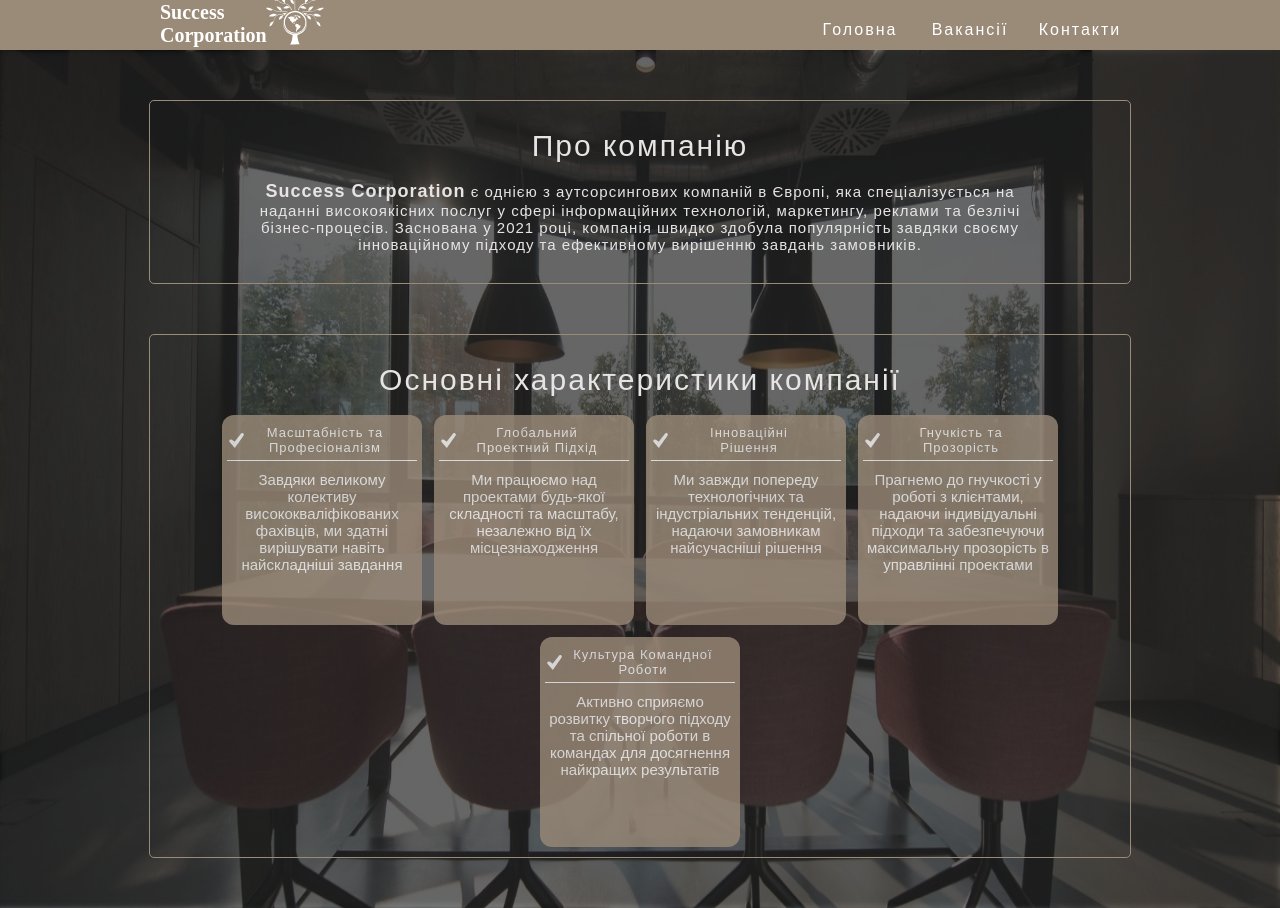
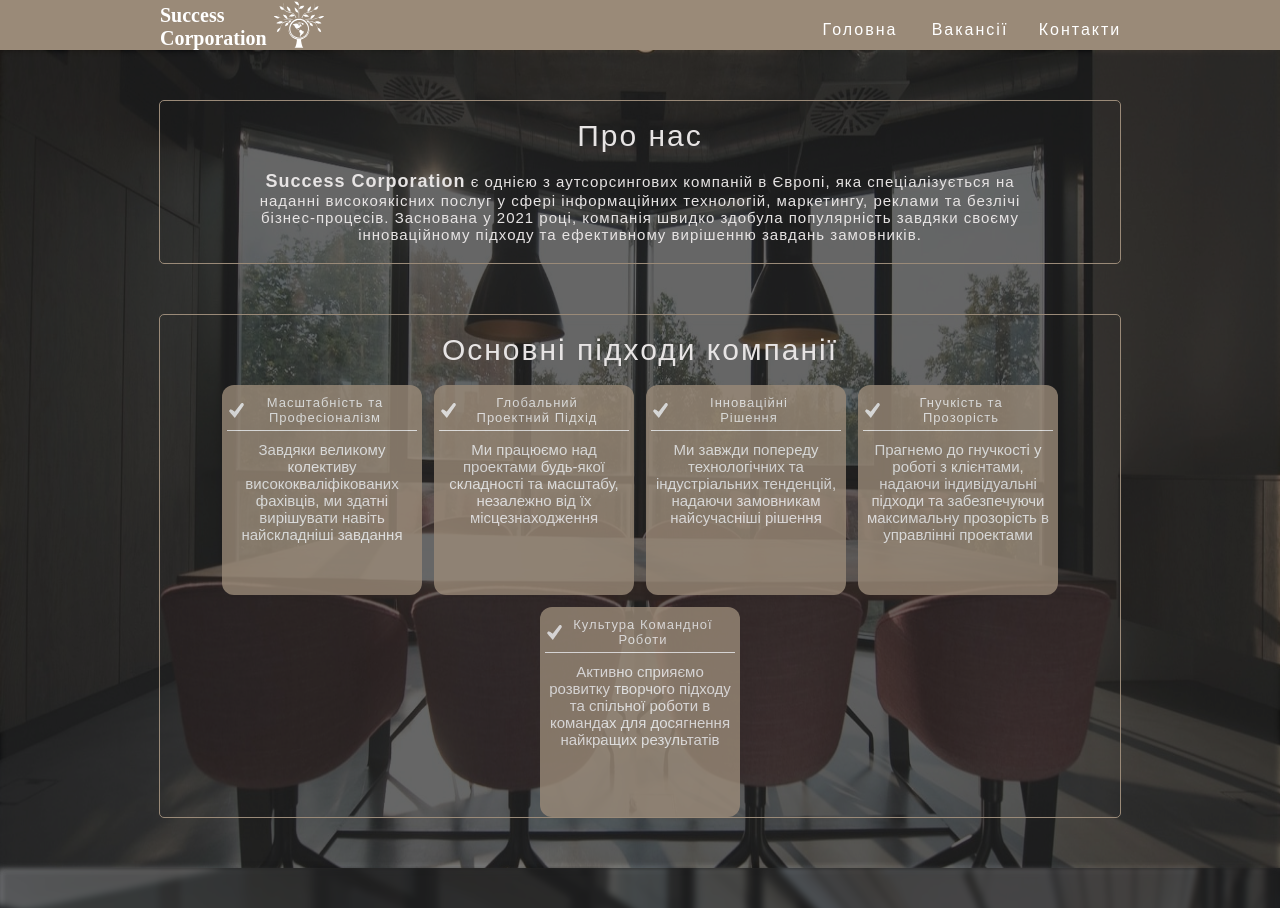
Before and after one commit to sadghost333/succes_corp, a website built with webpack: page src/template.html in a window 1280 px wide. Shown: the top 908 px of the page. Built offline with nearby package versions, Linux system fonts and the light colour scheme.

Commit message:
fix with edits

```diff
--- a/src/styles/main.scss
+++ b/src/styles/main.scss
@@ -58,16 +58,15 @@ body {
 
 .header-wraper{
     padding-top: 10px;
-    height: 70px;
+    height: 65px;
     @include flex-wall();
 }
 
 .logo-wraper{
     margin-bottom: 26px;
     width: 165px;
-    height: 60px;
+    height: 65px;
     @include flex-wall();
-    gap: 30px;
 }
 
 .logo-text {
@@ -79,13 +78,13 @@ body {
 }
 
 .logo-img {
-    width: 60px;
-    align-self: self-start;
+    width: 52px;
+    align-self: self-end;
 }
 
 .header-items-wraper {
     width: 300px;
-    height: 60px;
+    height: 50px;
     @include flex-wall();
 }
 
@@ -147,7 +146,7 @@ body {
     position: absolute;
     width: 100%;
     height: 100%;
-    background: url(../assets/img/section_1_bg.jpg) center center/1500px 1500px no-repeat;
+    background: url(../assets/img/section_1_bg.jpg) center center/1500px 1500px repeat-y;
     z-index: -2;
 }
 
@@ -162,7 +161,6 @@ body {
 
 .main-section-first-wraper {
     margin-top: 50px;
-    padding: 10px;
     height: auto;
     width: 100%;
     border: 1px solid $brown;
@@ -311,6 +309,7 @@ body {
 }
 
 .vacancies-wraper {
+    margin: 0 auto;
     padding: 4px 15px 15px 15px;
     position: relative;
     margin-top: 50px;
@@ -367,7 +366,9 @@ body {
     align-items: center;
     justify-content: flex-start;
     gap: 15px;
+    transition: 1s;
 }
+
 
 .vacancies-item-header-wraper{
     width: 95%;
@@ -510,6 +511,10 @@ footer {
 @media screen and (max-width : 630px){
     .burger-menu{
         display: block;
+    }
+
+    .header {
+        position: static;
     }
     .burger-menu_button {
         position: fixed;
--- a/src/template.html
+++ b/src/template.html
@@ -52,7 +52,7 @@
                 <div class="main-section-wraper">
                     <div class="main-section-first-wraper">
                         <div class="main-section-header-wraper">
-                            <h2 class="main-section-header-text">Про компанію</h2>
+                            <h2 class="main-section-header-text">Про нас</h2>
                         </div>
                         <div class="main-section-content-wraper">
                             <div class="main-section-content-text"><span class="bold-text">Success Corporation</span>  є однією з аутсорсингових компаній в Європі, яка спеціалізується на наданні високоякісних послуг y сфері інформаційних технологій, маркетингу, реклами та безлічі бізнес-процесів. Заснована y 2021 році, компанія швидко здобула популярність завдяки своєму інноваційному підходу та ефективному вирішенню завдань замовників.
@@ -61,7 +61,7 @@
                     </div>
                     <div class="main-section-first-wraper main-section-second-wraper">
                         <div class="main-section-header-wraper">
-                            <h2 class="main-section-header-text">Основні характеристики компанії</h2>
+                            <h2 class="main-section-header-text">Основні підходи компанії</h2>
                         </div>
                         <div class="main-section-items-wraper">
                             <div class="main-section-item-wraper">
@@ -205,7 +205,7 @@
                         Success Corporation
                     </div>
                     <div class="footer-right-wraper">
-                        2023
+                        2021
                     </div>
                 </div>
             </div>
```
Also changed, not shown: dist/index.html, dist/main.css, src/styles/main.css, 1 other file.
